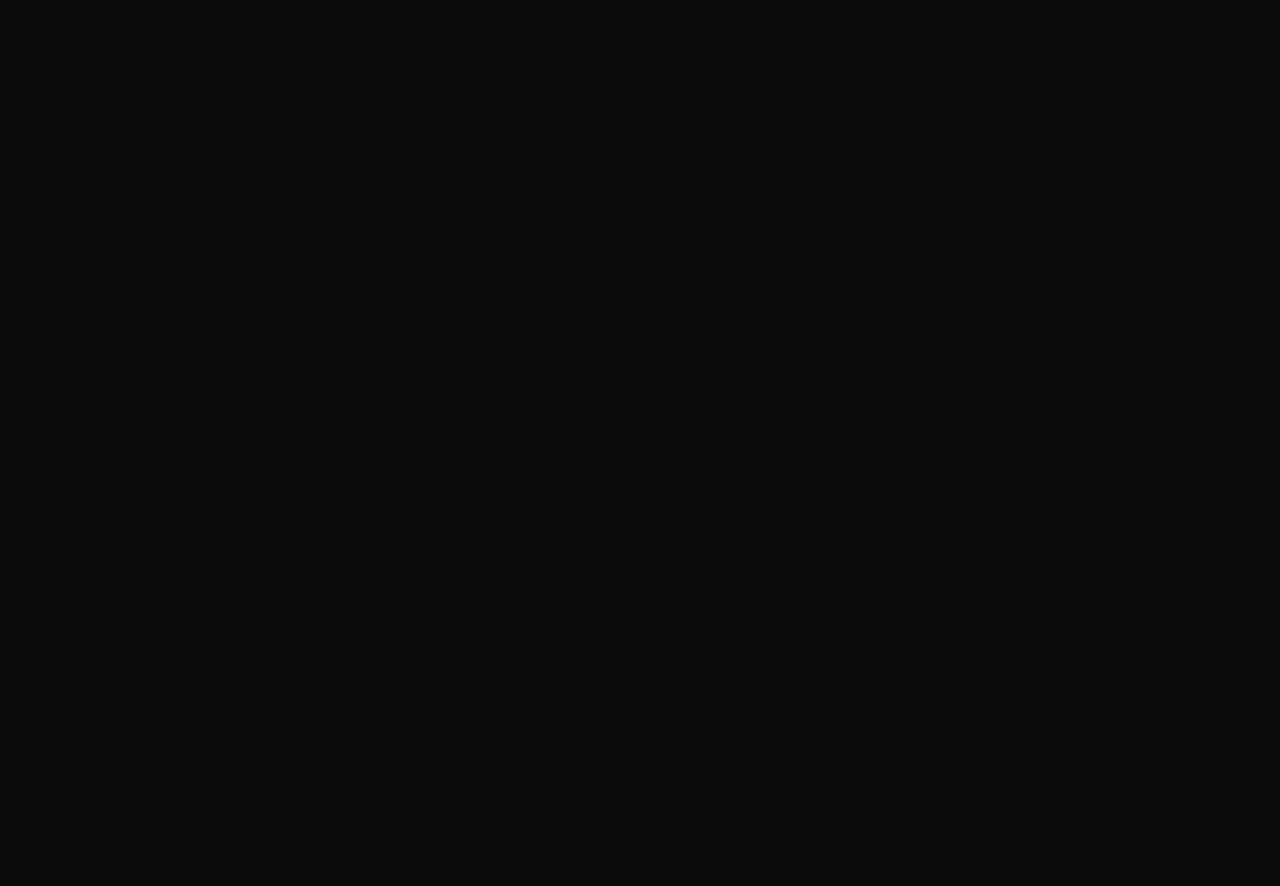
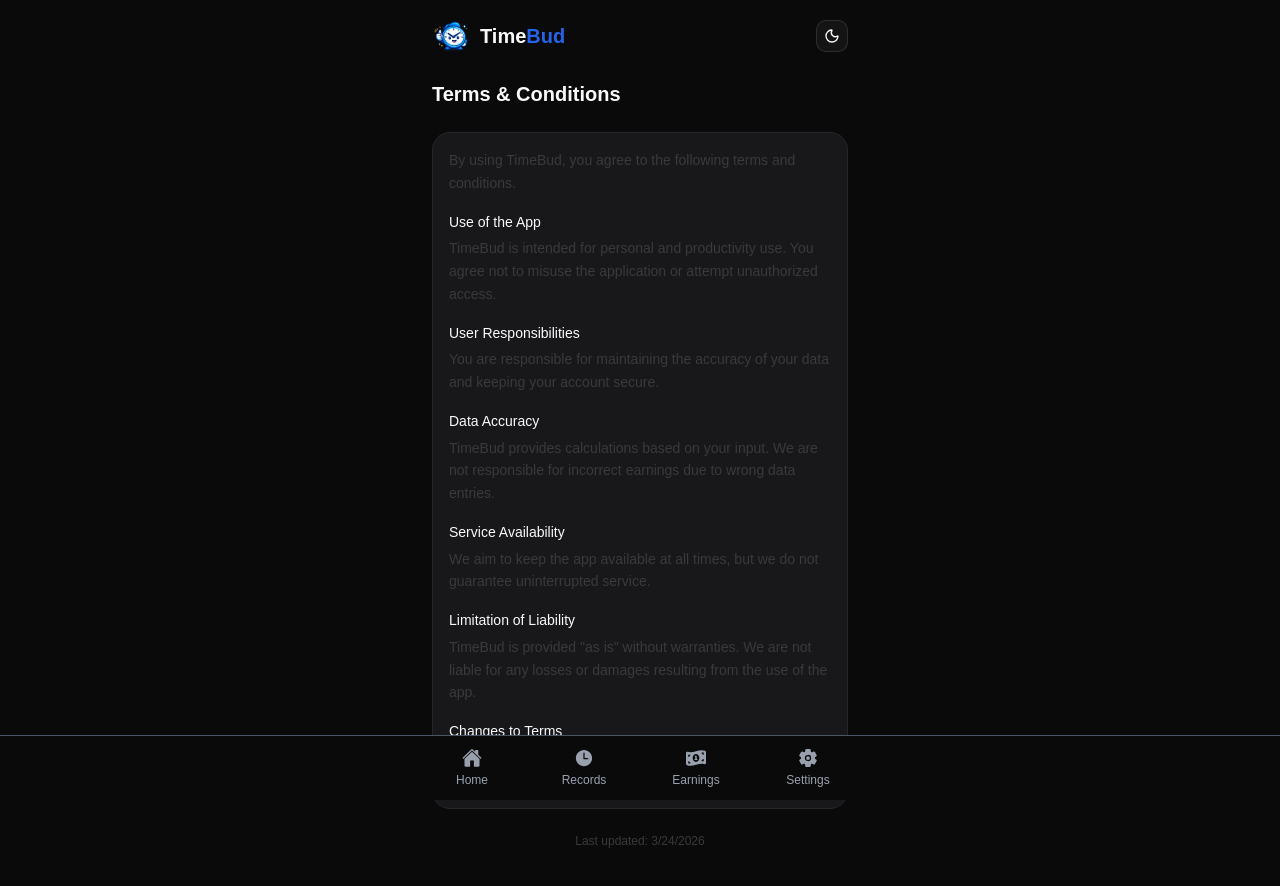
Before and after one commit to psyche-ee/timebud-frontend, a React (Vite) app: page /terms in a window 1280 px wide. Before the commit this address had no page. Shown: the top 886 px of the page. Before the commit the page ends 800 px from the top, so only its background shows below. Built offline with nearby package versions, Linux system fonts and the light colour scheme; sample sign-in values are in the browser's storage.

Commit message:
add privacy policy and terms and conditions pages

```diff
--- a/package.json
+++ b/package.json
@@ -1,7 +1,7 @@
 {
   "name": "paylio-frontend",
   "private": true,
-  "version": "0.0.0",
+  "version": "1.0.1",
   "type": "module",
   "scripts": {
     "dev": "vite",
--- a/src/App.tsx
+++ b/src/App.tsx
@@ -18,6 +18,8 @@ import Notifications from "./pages/app/Notifications";
 import { Toaster } from "./components/ui/sonner";
 import ResetPassword from "./pages/auth/ResetPassword";
 import About from "./pages/app/About";
+import PrivacyPolicy from "./pages/app/PrivacyPolicy";
+import Terms from "./pages/app/Terms";
 
 function App() {
 
@@ -124,6 +126,24 @@ function App() {
             }
           />
 
+          <Route
+            path="/privacy-policy"
+            element={
+              <ProtectedRoute>
+                <PrivacyPolicy />
+              </ProtectedRoute>
+            }
+          />
+
+          <Route
+            path="/terms"
+            element={
+              <ProtectedRoute>
+                <Terms />
+              </ProtectedRoute>
+            }
+          />
+
         </Routes>
         <Toaster richColors position="top-center" toastOptions={{
             style: {
--- a/src/pages/app/About.tsx
+++ b/src/pages/app/About.tsx
@@ -1,5 +1,6 @@
 import BottomNav from "../../components/BottomNav";
 import Header from "../../components/Header";
+import Logo from "../../assets/logo.svg";
 
 import packageJson from "../../../package.json";
 
@@ -23,11 +24,11 @@ export default function About() {
         {/* Hero */}
         <div className="bg-card border rounded-2xl p-5 text-center shadow-sm">
           <div className="w-14 h-14 mx-auto rounded-2xl bg-primary/20 flex items-center justify-center mb-3">
-            <IoRocketOutline className="text-primary text-2xl" />
+            <Logo />
           </div>
 
-          <h2 className="text-lg font-semibold text-secondary">TimeBud</h2>
-          <p className="text-sm text-muted mt-1">
+          <h2 className="text-lg font-semibold text-secondary">Time<span className="text-primary">Bud</span></h2>
+          <p className="text-sm text-muted dark:text-gray-300 mt-1">
             Track your time. Manage your earnings. Stay productive.
           </p>
         </div>
@@ -39,7 +40,7 @@ export default function About() {
             About the App
           </div>
 
-          <p className="text-sm text-muted leading-relaxed">
+          <p className="text-sm text-muted dark:text-gray-300 leading-relaxed">
             TimeBud is a simple and efficient time tracking application designed
             to help you monitor your working hours and calculate your earnings
             with ease. Whether you're a student, freelancer, or employee,
@@ -54,7 +55,7 @@ export default function About() {
             Features
           </div>
 
-          <ul className="text-sm text-muted space-y-2 list-disc pl-5">
+          <ul className="text-sm text-muted dark:text-gray-300 space-y-2 list-disc pl-5">
             <li>Track daily time in and time out</li>
             <li>Automatically calculate earnings</li>
             <li>View records and history</li>
@@ -70,7 +71,7 @@ export default function About() {
             Developer
           </div>
 
-          <p className="text-sm text-muted">
+          <p className="text-sm text-muted dark:text-gray-300">
             Developed by{" "}
             <span className="font-medium text-secondary">
               Edward Belda
@@ -105,7 +106,7 @@ export default function About() {
 
           {/* GitHub */}
           <a
-            href="https://github.com/your-repo"
+            href="https://github.com/psyche-ee/timebud-frontend"
             target="_blank"
             rel="noopener noreferrer"
             className="flex items-center justify-between p-4 hover:bg-gray-50"
--- /dev/null
+++ b/src/pages/app/PrivacyPolicy.tsx
@@ -0,0 +1,91 @@
+import BottomNav from "../../components/BottomNav";
+import Header from "../../components/Header";
+
+export default function PrivacyPolicy() {
+  return (
+    <div className="min-h-screen bg-background pb-24">
+      <div className="max-w-md mx-auto p-4 space-y-6">
+        <Header />
+
+        <h1 className="text-xl font-semibold text-secondary">
+          Privacy Policy
+        </h1>
+
+        <div className="bg-card border rounded-2xl p-4 space-y-4 text-sm text-muted leading-relaxed">
+
+          <p>
+            Your privacy is important to us. This Privacy Policy explains how
+            TimeBud collects, uses, and protects your information.
+          </p>
+
+          <div>
+            <h2 className="font-medium text-secondary mb-1">
+              Information We Collect
+            </h2>
+            <p>
+              We may collect basic information such as your name, email,
+              and work records (time logs and earnings) to provide the service.
+            </p>
+          </div>
+
+          <div>
+            <h2 className="font-medium text-secondary mb-1">
+              How We Use Your Information
+            </h2>
+            <p>
+              Your data is used to manage your account, track your work
+              records, and improve the app experience.
+            </p>
+          </div>
+
+          <div>
+            <h2 className="font-medium text-secondary mb-1">
+              Data Storage
+            </h2>
+            <p>
+              Your data may be stored securely in local storage or on our
+              servers. We take reasonable steps to protect your information.
+            </p>
+          </div>
+
+          <div>
+            <h2 className="font-medium text-secondary mb-1">
+              Data Sharing
+            </h2>
+            <p>
+              We do not sell or share your personal data with third parties
+              except when required by law.
+            </p>
+          </div>
+
+          <div>
+            <h2 className="font-medium text-secondary mb-1">
+              Your Rights
+            </h2>
+            <p>
+              You can access, update, or delete your data anytime by using
+              the app features or contacting us.
+            </p>
+          </div>
+
+          <div>
+            <h2 className="font-medium text-secondary mb-1">
+              Changes to This Policy
+            </h2>
+            <p>
+              We may update this policy from time to time. Continued use of
+              the app means you accept the changes.
+            </p>
+          </div>
+
+        </div>
+
+        <p className="text-xs text-center text-muted">
+          Last updated: {new Date().toLocaleDateString()}
+        </p>
+      </div>
+
+      <BottomNav />
+    </div>
+  );
+}
--- a/src/pages/app/Settings.tsx
+++ b/src/pages/app/Settings.tsx
@@ -148,6 +148,13 @@ export default function Settings() {
 
             </div>
 
+          </div>
+
+          {/* About Section */}
+          <div className="mb-6">
+
+            <p className="text-sm text-muted mb-2">About</p>
+
             <div className="bg-card border rounded-2xl shadow-sm divide-y">
 
               <a
--- /dev/null
+++ b/src/pages/app/Terms.tsx
@@ -0,0 +1,90 @@
+import BottomNav from "../../components/BottomNav";
+import Header from "../../components/Header";
+
+export default function Terms() {
+  return (
+    <div className="min-h-screen bg-background pb-24">
+      <div className="max-w-md mx-auto p-4 space-y-6">
+        <Header />
+
+        <h1 className="text-xl font-semibold text-secondary">
+          Terms & Conditions
+        </h1>
+
+        <div className="bg-card border rounded-2xl p-4 space-y-4 text-sm text-muted leading-relaxed">
+
+          <p>
+            By using TimeBud, you agree to the following terms and conditions.
+          </p>
+
+          <div>
+            <h2 className="font-medium text-secondary mb-1">
+              Use of the App
+            </h2>
+            <p>
+              TimeBud is intended for personal and productivity use. You agree
+              not to misuse the application or attempt unauthorized access.
+            </p>
+          </div>
+
+          <div>
+            <h2 className="font-medium text-secondary mb-1">
+              User Responsibilities
+            </h2>
+            <p>
+              You are responsible for maintaining the accuracy of your data
+              and keeping your account secure.
+            </p>
+          </div>
+
+          <div>
+            <h2 className="font-medium text-secondary mb-1">
+              Data Accuracy
+            </h2>
+            <p>
+              TimeBud provides calculations based on your input. We are not
+              responsible for incorrect earnings due to wrong data entries.
+            </p>
+          </div>
+
+          <div>
+            <h2 className="font-medium text-secondary mb-1">
+              Service Availability
+            </h2>
+            <p>
+              We aim to keep the app available at all times, but we do not
+              guarantee uninterrupted service.
+            </p>
+          </div>
+
+          <div>
+            <h2 className="font-medium text-secondary mb-1">
+              Limitation of Liability
+            </h2>
+            <p>
+              TimeBud is provided "as is" without warranties. We are not liable
+              for any losses or damages resulting from the use of the app.
+            </p>
+          </div>
+
+          <div>
+            <h2 className="font-medium text-secondary mb-1">
+              Changes to Terms
+            </h2>
+            <p>
+              We may update these terms at any time. Continued use of the app
+              means you accept the updated terms.
+            </p>
+          </div>
+
+        </div>
+
+        <p className="text-xs text-center text-muted">
+          Last updated: {new Date().toLocaleDateString()}
+        </p>
+      </div>
+
+      <BottomNav />
+    </div>
+  );
+}
```
